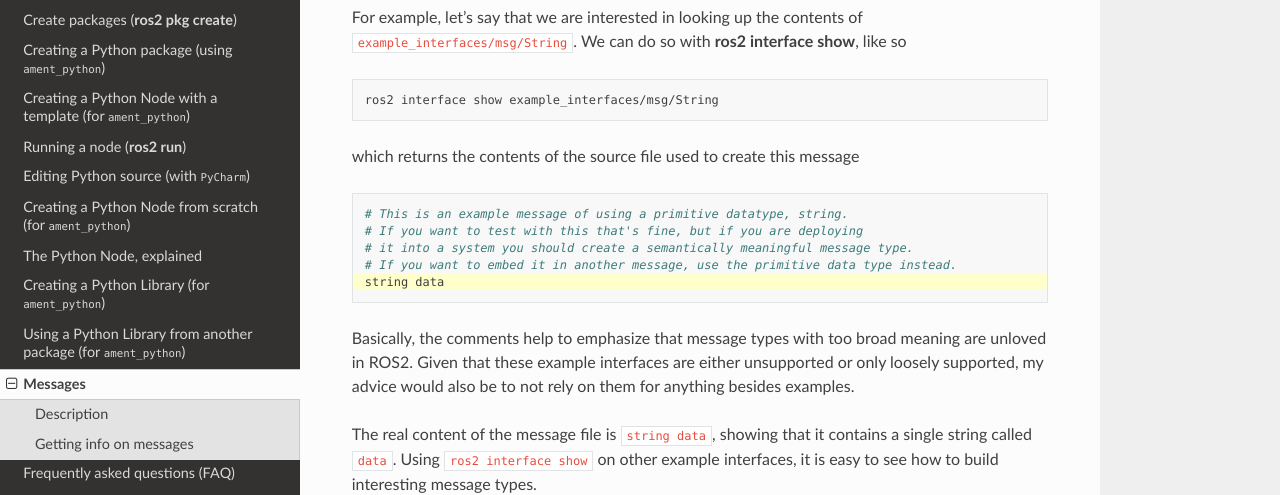
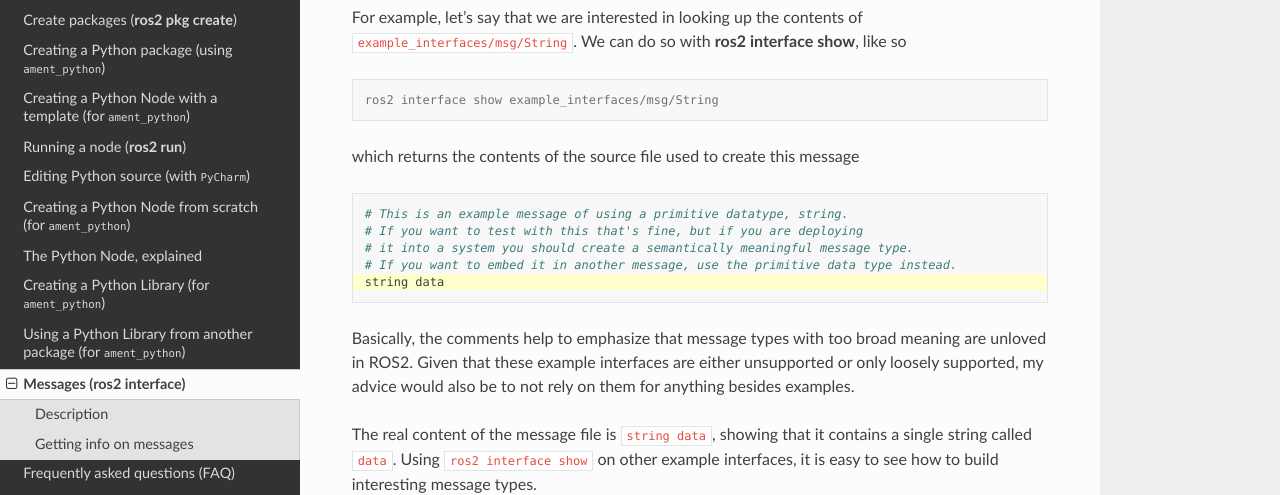
Before and after one commit to mmmarinho/ROS2_Tutorial, a Sphinx documentation site: the page built from docs/source/messages.rst, in a window 1280 px wide and 900 px high, scrolled down 2764 px. Shown: the part 214-709 px from the top of the window. Built offline with Sphinx 7.4.7 and the Read the Docs theme 2.0.0, drawn with Linux system fonts in a browser that asks for light colours; some of the changed text lies outside the part shown.

Commit message:
Update messages.rst

```diff
--- a/docs/source/messages.rst
+++ b/docs/source/messages.rst
@@ -1,5 +1,5 @@
-Messages
-========
+Messages (:program:`ros2 interface`)
+====================================
 
 If by now you haven't particularly fallen in love with ROS2, fear not. Indeed, we haven't done much so far that couldn't be achieved more easily by other means.
 
@@ -136,7 +136,7 @@
 
 For example, let's say that we are interested in looking up the contents of :file:`example_interfaces/msg/String`. We can do so with :program:`ros2 interface show`, like so
 
-.. code:: bash
+.. code:: console
 
     ros2 interface show example_interfaces/msg/String
 
```
